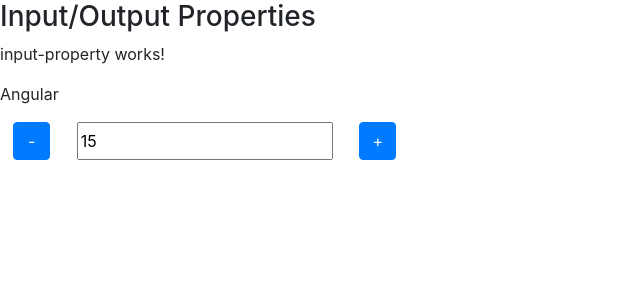
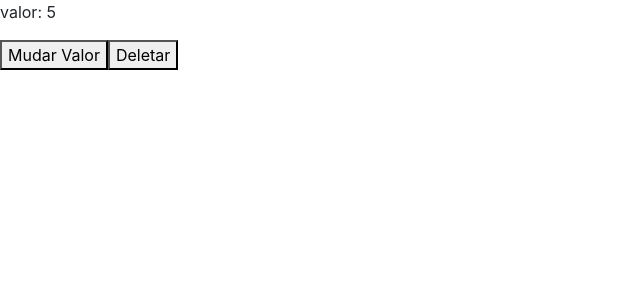
Before and after one commit to PedroMiguel7/angular-training, an Angular app in the folder data-binding/: page / in a window 1280 px wide. Shown: the top 300 px of the page, without its empty margins (0-640 px from the left). Built offline with nearby package versions, Linux system fonts and the light colour scheme.

Commit message:
aula #15 - Ciclo de vida do Componente

```diff
--- a/data-binding/src/app/app.component.html
+++ b/data-binding/src/app/app.component.html
@@ -1 +1,5 @@
-<app-data-binding></app-data-binding>
+<!-- <app-data-binding></app-data-binding> -->
+
+<app-ciclo [valorInicialCiclo]="valor" *ngIf="!deletarCliclo"></app-ciclo>
+<button (click)="mudaValor()">Mudar Valor</button>
+<button (click)="destruirCiclo()">Deletar</button>
--- a/data-binding/src/app/app.component.ts
+++ b/data-binding/src/app/app.component.ts
@@ -3,8 +3,18 @@ import { Component } from '@angular/core';
 @Component({
   selector: 'app-root',
   templateUrl: './app.component.html',
-  styleUrls: ['./app.component.scss']
+  styleUrls: ['./app.component.scss'],
 })
 export class AppComponent {
-  title = 'data-binding';
+  valor: number = 5;
+
+  deletarCliclo: boolean = false;
+
+  mudaValor() {
+    this.valor = this.valor + Math.random();
+  }
+
+  destruirCiclo() {
+    this.deletarCliclo = true;
+  }
 }
--- a/data-binding/src/app/app.module.ts
+++ b/data-binding/src/app/app.module.ts
@@ -8,9 +8,10 @@ import { DataBindingComponent } from './data-binding/data-binding.component';
 import { MeuFormModule } from './meu-form/meu-form.module';
 import { InputPropertyComponent } from './input-property/input-property.component';
 import { OutputPropertyComponent } from './output-property/output-property.component';
+import { CicloComponent } from './ciclo/ciclo.component';
 
 @NgModule({
-  declarations: [AppComponent, DataBindingComponent, InputPropertyComponent, OutputPropertyComponent],
+  declarations: [AppComponent, DataBindingComponent, InputPropertyComponent, OutputPropertyComponent, CicloComponent],
   imports: [BrowserModule, AppRoutingModule, CommonModule, MeuFormModule],
   providers: [],
   bootstrap: [AppComponent],
--- /dev/null
+++ b/data-binding/src/app/ciclo/ciclo.component.html
@@ -0,0 +1 @@
+<p>valor: {{ valorInicialCiclo }}</p>
--- /dev/null
+++ b/data-binding/src/app/ciclo/ciclo.component.ts
@@ -0,0 +1,71 @@
+import {
+  AfterContentChecked,
+  AfterContentInit,
+  AfterViewChecked,
+  AfterViewInit,
+  Component,
+  DoCheck,
+  Input,
+  OnChanges,
+  OnDestroy,
+  OnInit,
+} from '@angular/core';
+
+@Component({
+  selector: 'app-ciclo',
+  templateUrl: './ciclo.component.html',
+  styleUrls: ['./ciclo.component.scss'],
+})
+export class CicloComponent
+  implements
+    OnChanges,
+    OnInit,
+    DoCheck,
+    AfterContentInit,
+    AfterContentChecked,
+    AfterViewInit,
+    AfterViewChecked,
+    OnDestroy
+{
+  @Input() valorInicialCiclo: number = 10;
+
+  constructor() {
+    this.log('constructor');
+  }
+
+  ngOnChanges(): void {
+    this.log('ngOnChanges');
+  }
+
+  ngOnInit(): void {
+    this.log('ngOnInit');
+  }
+
+  ngDoCheck(): void {
+    this.log('ngDoCheck');
+  }
+
+  ngAfterContentInit() {
+    this.log('ngAfterContentInit');
+  }
+
+  ngAfterContentChecked() {
+    this.log('ngAfterContentChecked');
+  }
+
+  ngAfterViewInit() {
+    this.log('ngAfterViewInit');
+  }
+
+  ngAfterViewChecked() {
+    this.log('ngAfterViewChecked');
+  }
+
+  ngOnDestroy(): void {
+    this.log('ngOnDestroy');
+  }
+
+  private log(hook: string) {
+    console.log(hook);
+  }
+}
--- a/data-binding/src/app/data-binding/data-binding.component.html
+++ b/data-binding/src/app/data-binding/data-binding.component.html
@@ -104,7 +104,7 @@
   </article>
 </section>
 
-<app-meu-form></app-meu-form> -->
+<app-meu-form></app-meu-form>
 
 <section class="input-output-properties">
   <article>
@@ -116,4 +116,4 @@
       (mudouValor)="onMudouValor($event)"
     ></app-contador>
   </article>
-</section>
+</section> -->
```
Also changed, not shown: data-binding/src/app/ciclo/ciclo.component.scss (added), 1 other file (tests, documents, lock files or other folders).
